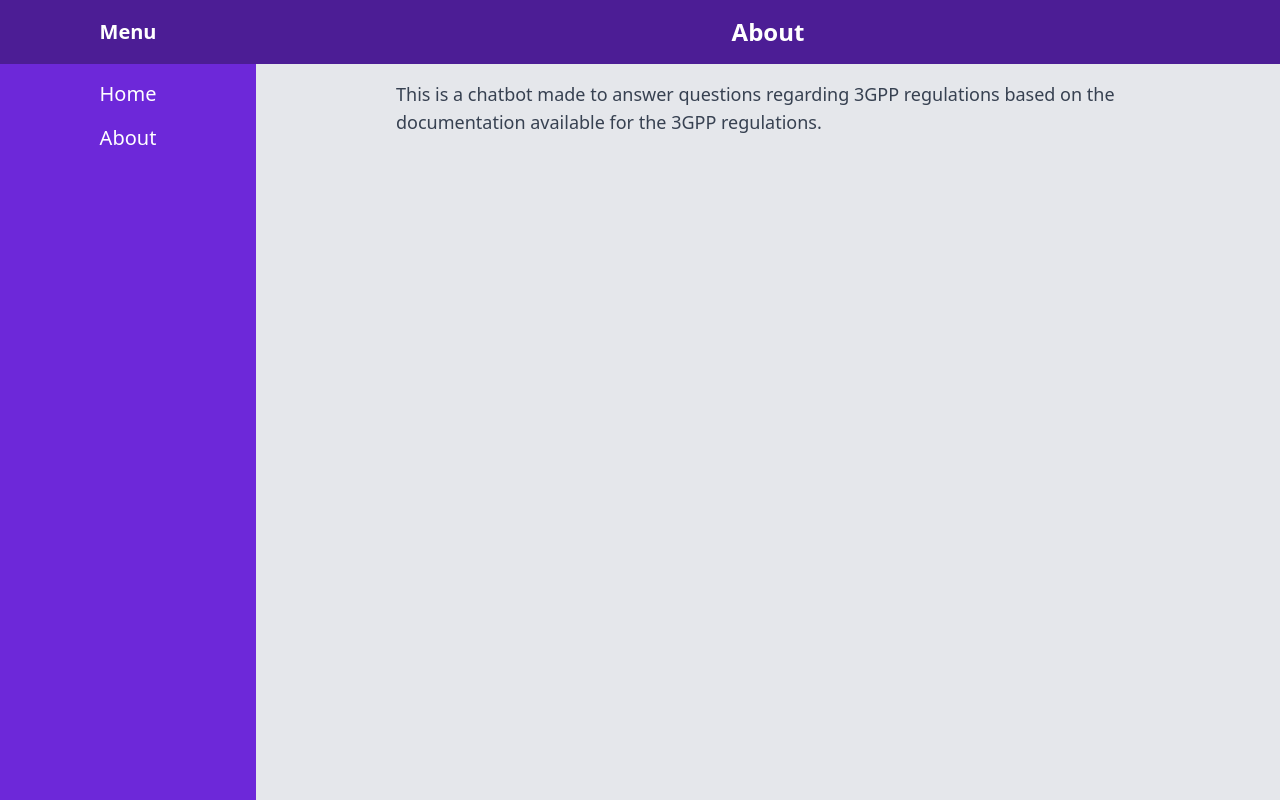
After one commit to 3gpp-RAG-app/app, a Flask app: page /about in a window 1280 px wide. The commit adds this page. Run offline with Flask 3, Linux system fonts and the light colour scheme.

Commit message:
Basic UI finished in python for the initial version?

```diff
--- a/app.py
+++ b/app.py
@@ -28,9 +28,11 @@ def submit():
         result='The total layer 2 buffer size is defined as the sum of the number of bytes that the UE is capable of storing in the RLC transmission windows and RLC reception and reassembly windows and also in PDCP reordering windows for all radio bearers.'
 
         completion = client.chat.completions.create(
-            model="gpt-4-turbo-preview",
+            # model="gpt-4-turbo-preview",
+            model="gpt-3.5-turbo",
             messages=[
-                {"role": "system", "content": f'You are a 3GPP specialized assistant that provides responses to the user based on the provided reference. Let the user know if the answer cannot be found in the given reference, respond "I could not find an answer." ,  Here is the reference: {result}.'},
+                # {"role": "system", "content": f'You are a 3GPP specialized assistant that provides responses to the user based on the provided reference. Let the user know if the answer cannot be found in the given reference, respond "I could not find an answer." ,  Here is the reference: {result}.'},
+                {"role": "system", "content": 'You are a chatbot.'},
                 {"role": "user", "content": user_input}
             ],
             temperature=0.2,
@@ -56,7 +58,9 @@ def submit():
         result = f"Error: {str(e)}"
         return render_template('index.html', response=result)
 
-
+@app.route('/about')
+def about():
+    return render_template('about.html')
 
 if __name__ == '__main__':
     app.run(debug=True, port=3000)
--- /dev/null
+++ b/templates/about.html
@@ -0,0 +1,48 @@
+<!-- about.html -->
+<!DOCTYPE html>
+<html lang="en">
+
+<head>
+    <meta charset="UTF-8">
+    <meta name="viewport" content="width=device-width, initial-scale=1.0">
+    <title>About | 3GPP Chatbot</title>
+    <link rel="stylesheet" href="https://cdn.jsdelivr.net/npm/tailwindcss@2.2.19/dist/tailwind.min.css">
+</head>
+
+<body class="font-sans">
+    <div class="flex h-screen bg-gray-100">
+        <!-- Sidebar -->
+        <div class="hidden md:flex md:flex-shrink-0 bg-purple-700">
+            <div class="flex flex-col w-64 bg-purple-700">
+                <div class="flex items-center justify-center h-16 bg-purple-900 text-white">
+                    <span class="text-xl font-semibold">Menu</span>
+                </div>
+                <nav class="mt-2">
+                    <a href="{{ url_for('index') }}" class="block p-2 text-xl font-medium text-center text-white hover:bg-purple-600 w-full">Home</a>
+                    <a href="{{ url_for('about') }}" class="block p-2 text-xl font-medium text-center text-white hover:bg-purple-600 w-full">About</a>
+                    <!-- Add more additional pages as needed -->
+                </nav>
+            </div>
+        </div>
+
+        <!-- Main Content -->
+        <div class="flex flex-col flex-1 overflow-hidden">
+            <!-- Top Bar/Header -->
+            <header class="w-full bg-purple-900 text-white">
+                <div class="flex items-center justify-center p-4">
+                    <h1 class="text-2xl font-semibold">About</h1>
+                </div>
+            </header>
+
+            <!-- About Content -->
+            <main class="flex-1 flex flex-col overflow-x-hidden bg-gray-200 p-4">
+                <div class="mx-auto w-3/4"> <!-- Set a max-width, and use mx-auto for centering -->
+                    <p class="text-lg leading-7 text-gray-700">This is a chatbot made to answer questions regarding 3GPP regulations based on the documentation available for the 3GPP regulations.</p>
+                    <!-- Add more content as needed -->
+                </div>
+            </main>
+        </div>
+    </div>
+</body>
+
+</html>
```
Also changed, not shown: templates/index.html (+29 -20 lines), README.md (added), static/images/TransformersCir2-01.png (added), static/images/TransformersCir2-02.png (added), static/images/TransformersCir2-03.png (added), static/images/TransformersCir2-04.png (added), static/images/TransformersCir2.svg (added), 3 other files.
